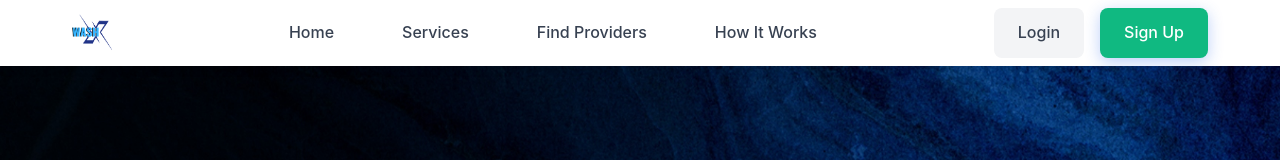
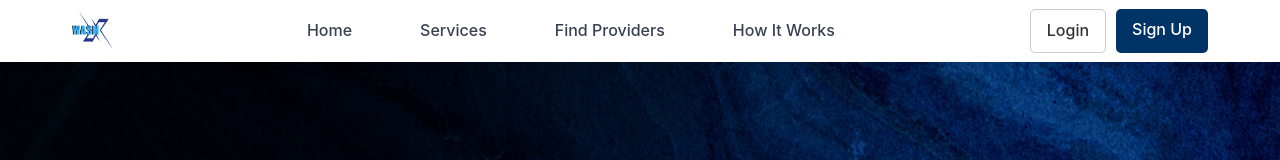
Before and after one commit to JithmiRandula/washX, a React app in the folder frontend/: page / in a window 1280 px wide. Shown: the top 160 px of the page. Built offline with nearby package versions, Linux system fonts and the light colour scheme; no server answers; the HTML template or start-up script is replaced by a standard one.

Commit message:
Enhance navbar authentication buttons with new styles and structure

```diff
--- a/frontend/src/components/Navbar/Navbar.css
+++ b/frontend/src/components/Navbar/Navbar.css
@@ -69,6 +69,43 @@
 .auth-buttons {
   display: flex;
   gap: 1rem;
+}
+
+.navbar-auth-buttons {
+  display: flex;
+  gap: 10px;
+}
+
+.navbar-login-button {
+  background-color: #ffffff;
+  color: #333333;
+  border: 1px solid #cccccc;
+  border-radius: 5px;
+  padding: 8px 16px;
+  font-size: 1rem;
+  font-weight: 500;
+  cursor: pointer;
+  transition: background-color 0.3s ease;
+}
+
+.navbar-login-button:hover {
+  background-color: #f0f0f0;
+}
+
+.navbar-signup-button {
+  background-color: #003366;
+  color: #ffffff;
+  border: none;
+  border-radius: 5px;
+  padding: 8px 16px;
+  font-size: 1rem;
+  font-weight: 500;
+  cursor: pointer;
+  transition: background-color 0.3s ease;
+}
+
+.navbar-signup-button:hover {
+  background-color: #002244;
 }
 
 .btn-primary, .btn-secondary {
--- a/frontend/src/components/Navbar/Navbar.jsx
+++ b/frontend/src/components/Navbar/Navbar.jsx
@@ -1,7 +1,7 @@
 import { useState, useEffect } from 'react';
 import { Link, useNavigate } from 'react-router-dom';
 import { useAuth } from '../../context/AuthContext';
-import { Menu, X, User, ShoppingBag, LayoutDashboard, LogOut, MapPin, Package, TrendingUp, Settings } from 'lucide-react';
+import { Menu, User, ShoppingBag, LayoutDashboard, LogOut, MapPin, Package, TrendingUp, Settings } from 'lucide-react';
 import './Navbar.css';
 
 const Navbar = () => {
@@ -151,18 +151,13 @@ const Navbar = () => {
             </div>
           ) : (
             <div className="auth-buttons">
-              <Link to="/login" className="btn-secondary">Login</Link>
-              <Link to="/register" className="btn-primary">Sign Up</Link>
+              <div className="navbar-auth-buttons">
+                <Link to="/login" className="navbar-login-button">Login</Link>
+                <Link to="/register" className="navbar-signup-button">Sign Up</Link>
+              </div>
             </div>
           )}
         </div>
-
-        <button
-          className="navbar-toggle"
-          onClick={() => setIsOpen(!isOpen)}
-        >
-          {isOpen ? <X size={24} /> : <Menu size={24} />}
-        </button>
       </div>
     </nav>
   );
```
